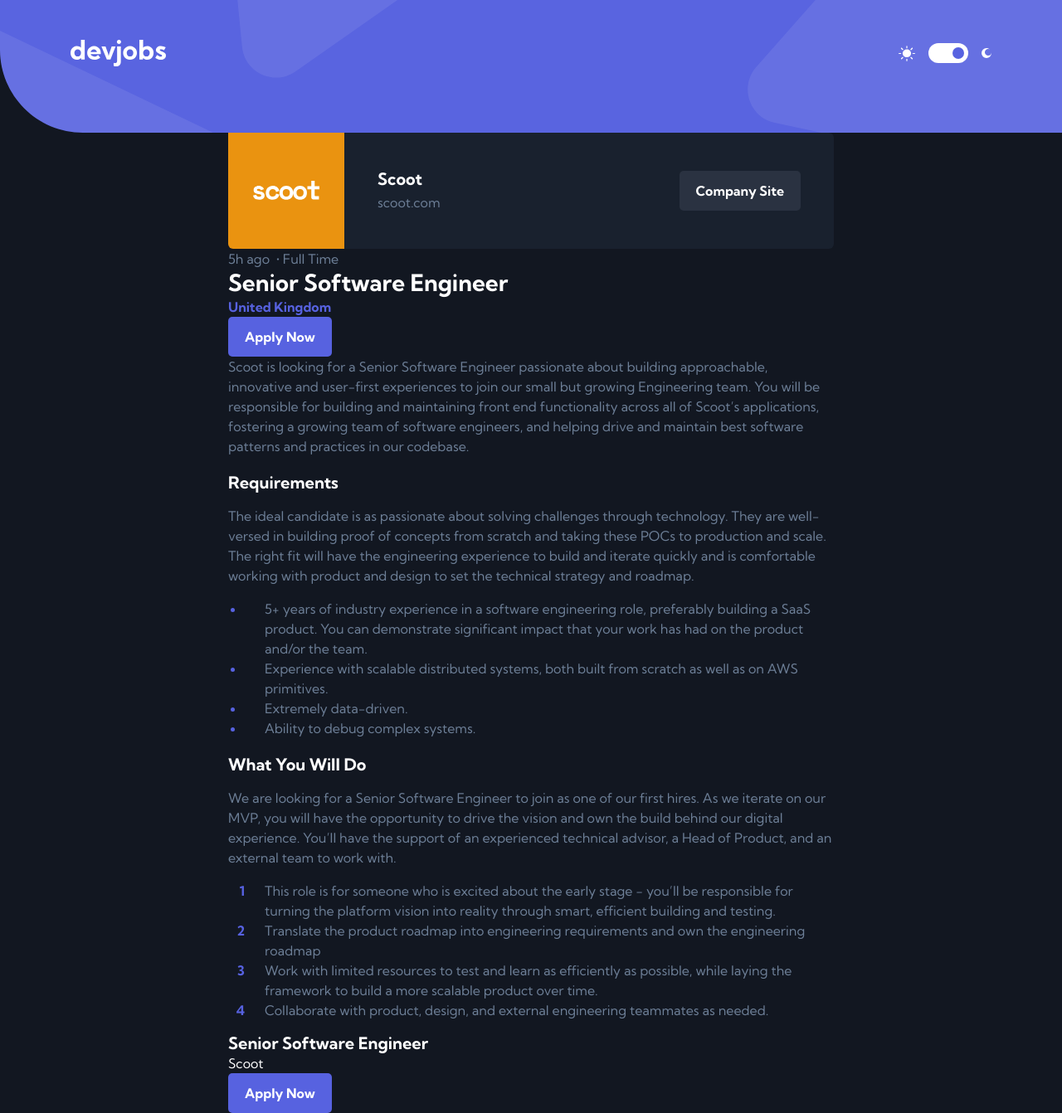
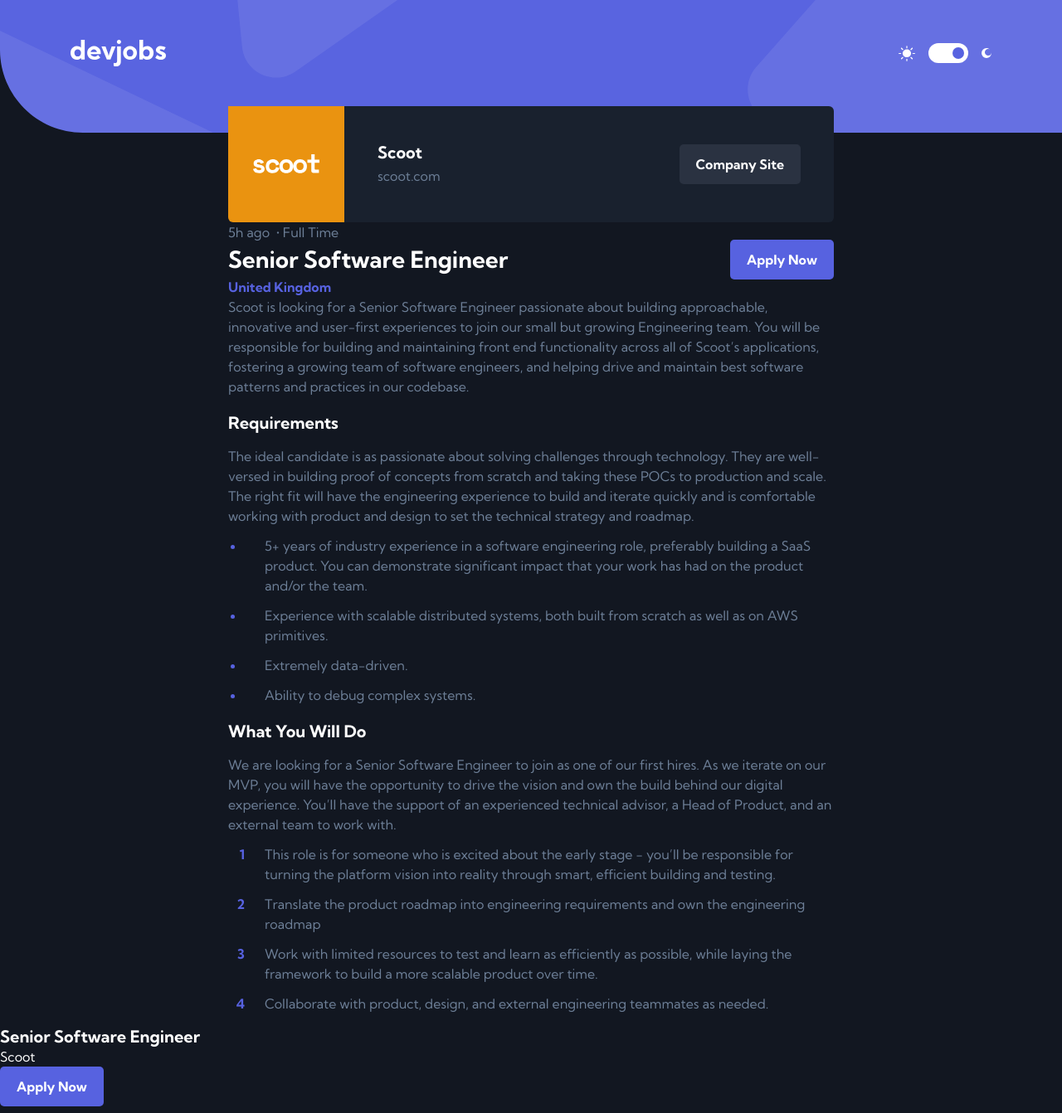
Before and after one commit to crsimpson5/devjobs-web-app, a Next.js app: page /job/1 in a window 1280 px wide. Shown: the whole page at 83% size. Built offline with nearby package versions, Linux system fonts and the light colour scheme.

Commit message:
Update job page

```diff
--- a/pages/job/[id].js
+++ b/pages/job/[id].js
@@ -24,6 +24,7 @@
 
       <Header />
 
+      <div className="main-content">
         {job ? (
           <>
             <header className="job__header | container-md">
@@ -50,26 +51,30 @@
             </header>
 
             <main className="container-md color-light">
+              <div className="flex align-center justify-between">
+                <div className="flow" style={{ "--flow-spacing": ".25rem" }}>
                   <p className="color-light">
                     {job.postedAt}{" "}
                     <span className="dot-separator"> {job.contract}</span>
                   </p>
                   <h1 className="heading-1">{job.position}</h1>
                   <p className="color-primary bold">{job.location}</p>
+                </div>
                 <button className="button">Apply Now</button>
+              </div>
 
               <div className="flow">
                 <p>{job.description}</p>
                 <h2 className="heading-2">Requirements</h2>
                 <p>{job.requirements.content}</p>
-              <ul>
+                <ul className="flow" style={{ "--flow-spacing": ".75rem" }}>
                   {job.requirements.items.map((item, idx) => (
                     <li key={idx}>{item}</li>
                   ))}
                 </ul>
                 <h2 className="heading-2">What You Will Do</h2>
                 <p>{job.role.content}</p>
-              <ol>
+                <ol className="flow" style={{ "--flow-spacing": ".75rem" }}>
                   {job.role.items.map((item, idx) => (
                     <li key={idx}>{item}</li>
                   ))}
@@ -78,9 +83,11 @@
             </main>
 
             <footer>
-            <div className="container-md">
+              <div className="">
+                <div>
                   <p className="heading-2">{job.position}</p>
                   <p>{job.company}</p>
+                </div>
                 <button className="button">Apply Now</button>
               </div>
             </footer>
@@ -88,6 +95,7 @@
         ) : (
           <div>no job found</div>
         )}
+      </div>
     </>
   );
 }
```
Lines whose indentation alone changed are shown as unchanged.
